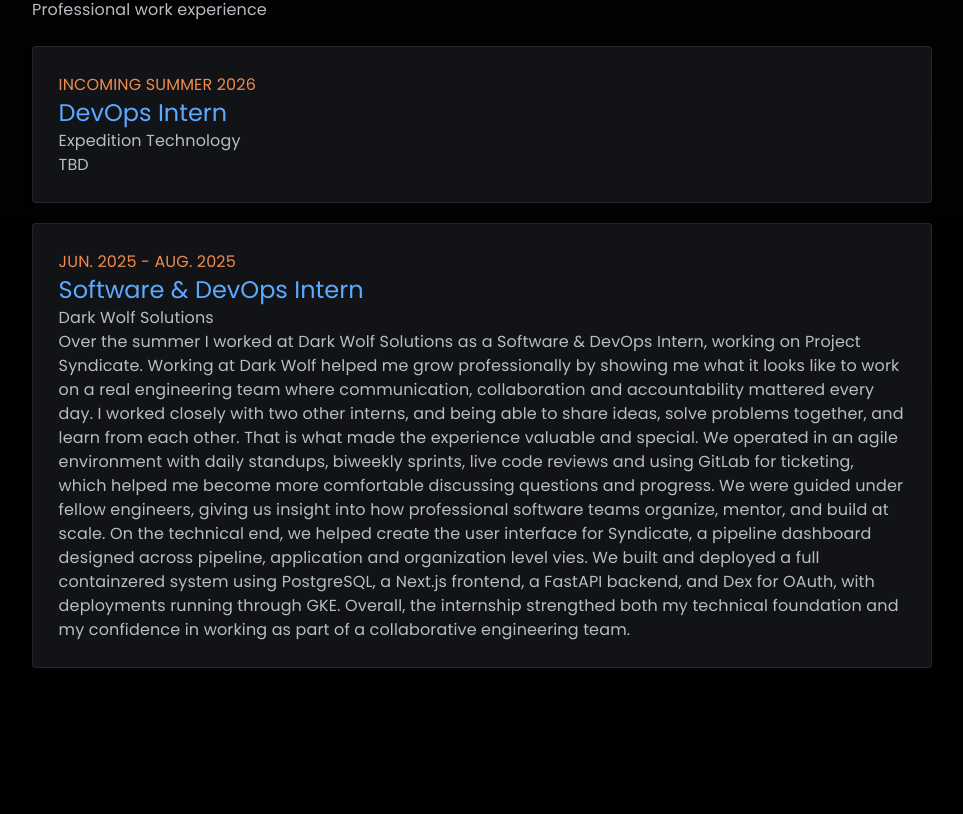
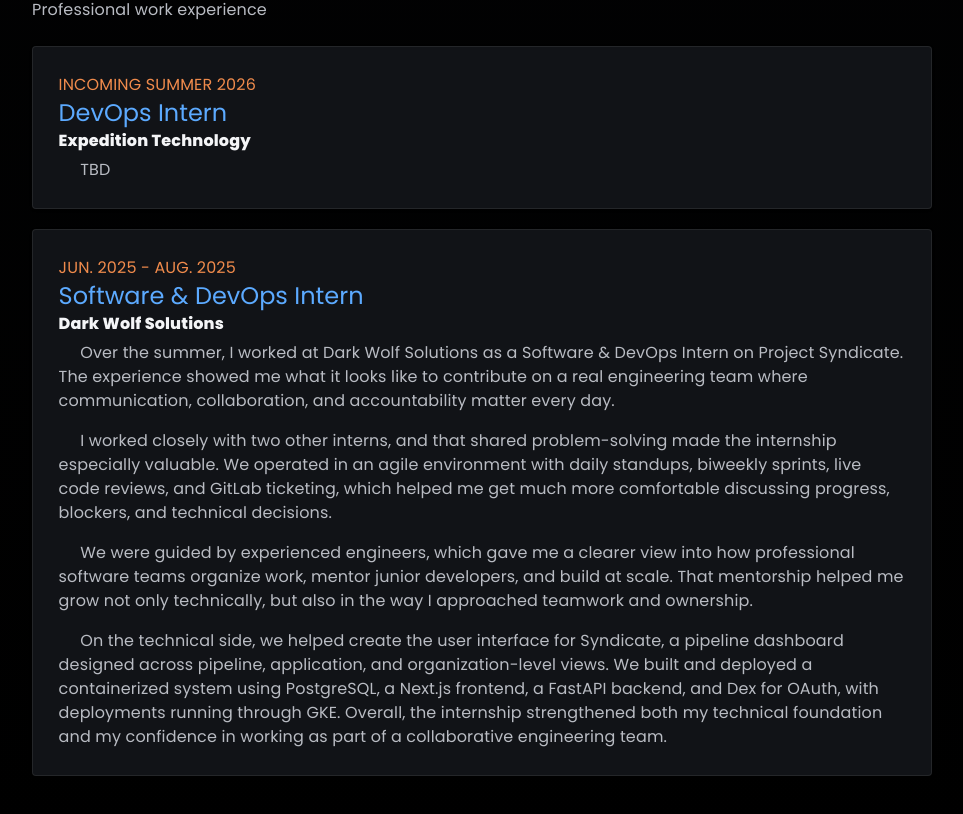
Before and after one commit to versatileisonline/portfolio, a React (Vite) app: page / in a window 1280 px wide. Shown: the part 2400-3214 px from the top of the page, without its empty margins (32-995 px from the left). Before the commit the page ends 3148 px from the top, so only its background shows below. Built offline with nearby package versions, Linux system fonts and the light colour scheme.

Commit message:
fixed formatting for experience cards

```diff
--- a/src/App.css
+++ b/src/App.css
@@ -377,6 +377,21 @@
   margin-bottom: 0.85rem;
 }
 
+.company-name {
+  color: var(--text-primary);
+  font-weight: 800;
+}
+
+.experience-paragraphs {
+  margin-top: 0.35rem;
+}
+
+.experience-paragraph {
+  text-indent: 1.35rem;
+  line-height: 1.95;
+  text-align: left;
+}
+
 .scroll-top-button {
   position: fixed !important;
   right: 24px;
--- a/src/App.tsx
+++ b/src/App.tsx
@@ -114,16 +114,20 @@
     period: 'Incoming Summer 2026',
     role: 'DevOps Intern',
     organization: 'Expedition Technology',
-    description:
+    paragraphs: [
       'TBD',
+    ],
   },
   {
     period: 'Jun. 2025 - Aug. 2025',
     role: 'Software & DevOps Intern',
     organization: 'Dark Wolf Solutions',
-    description:
-      'Over the summer I worked at Dark Wolf Solutions as a Software & DevOps Intern, working on Project Syndicate. Working at Dark Wolf helped me grow professionally by showing me what it looks like to work on a real engineering team where communication, collaboration and accountability mattered every day. I worked closely with two other interns, and being able to share ideas, solve problems together, and learn from each other. That is what made the experience valuable and special. We operated in an agile environment with daily standups, biweekly sprints, live code reviews and using GitLab for ticketing, which helped me become more comfortable discussing questions and progress. We were guided under fellow engineers, giving us insight into how professional software teams organize, mentor, and build at scale. On the technical end, we helped create the user interface for Syndicate, a pipeline dashboard designed across pipeline, application and organization level vies. We built and deployed a full containzered system using PostgreSQL, a Next.js frontend, a FastAPI backend, and Dex for OAuth, with deployments running through GKE. Overall, the internship strengthed both my technical foundation and my confidence in working as part of a collaborative engineering team.'
-      + '',
+    paragraphs: [
+      'Over the summer, I worked at Dark Wolf Solutions as a Software & DevOps Intern on Project Syndicate. The experience showed me what it looks like to contribute on a real engineering team where communication, collaboration, and accountability matter every day.',
+      'I worked closely with two other interns, and that shared problem-solving made the internship especially valuable. We operated in an agile environment with daily standups, biweekly sprints, live code reviews, and GitLab ticketing, which helped me get much more comfortable discussing progress, blockers, and technical decisions.',
+      'We were guided by experienced engineers, which gave me a clearer view into how professional software teams organize work, mentor junior developers, and build at scale. That mentorship helped me grow not only technically, but also in the way I approached teamwork and ownership.',
+      'On the technical side, we helped create the user interface for Syndicate, a pipeline dashboard designed across pipeline, application, and organization-level views. We built and deployed a containerized system using PostgreSQL, a Next.js frontend, a FastAPI backend, and Dex for OAuth, with deployments running through GKE. Overall, the internship strengthened both my technical foundation and my confidence in working as part of a collaborative engineering team.',
+    ],
   },
 ]
 
@@ -362,8 +366,16 @@
                     <Typography variant="h5" className="card-title">
                       {experience.role}
                     </Typography>
-                    <Typography className="experience-organization">{experience.organization}</Typography>
-                    <Typography className="card-description">{experience.description}</Typography>
+                    <Typography className="experience-organization">
+                      <Box component="span" className="company-name">{experience.organization}</Box>
+                    </Typography>
+                    <Stack spacing={2} className="experience-paragraphs">
+                      {experience.paragraphs.map((paragraph) => (
+                        <Typography key={paragraph} className="card-description experience-paragraph">
+                          {paragraph}
+                        </Typography>
+                      ))}
+                    </Stack>
                   </CardContent>
                 </Card>
               ))}
```
